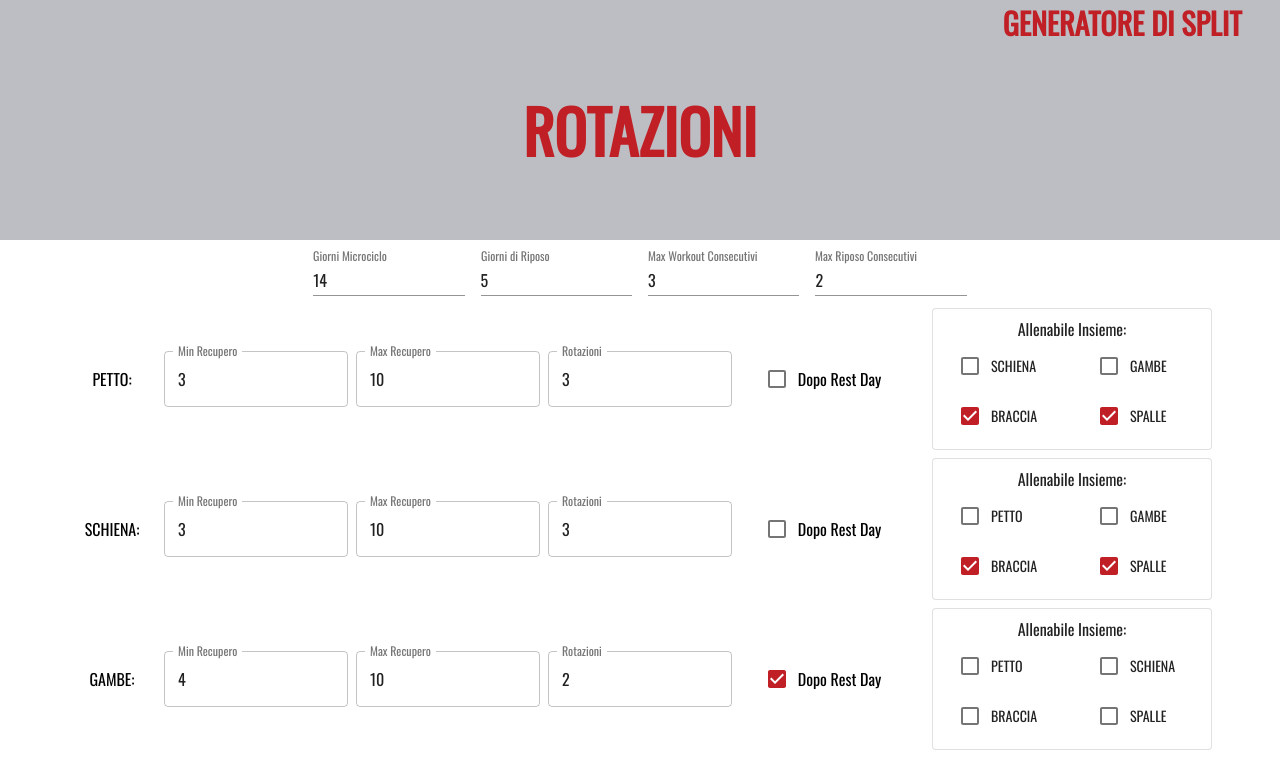
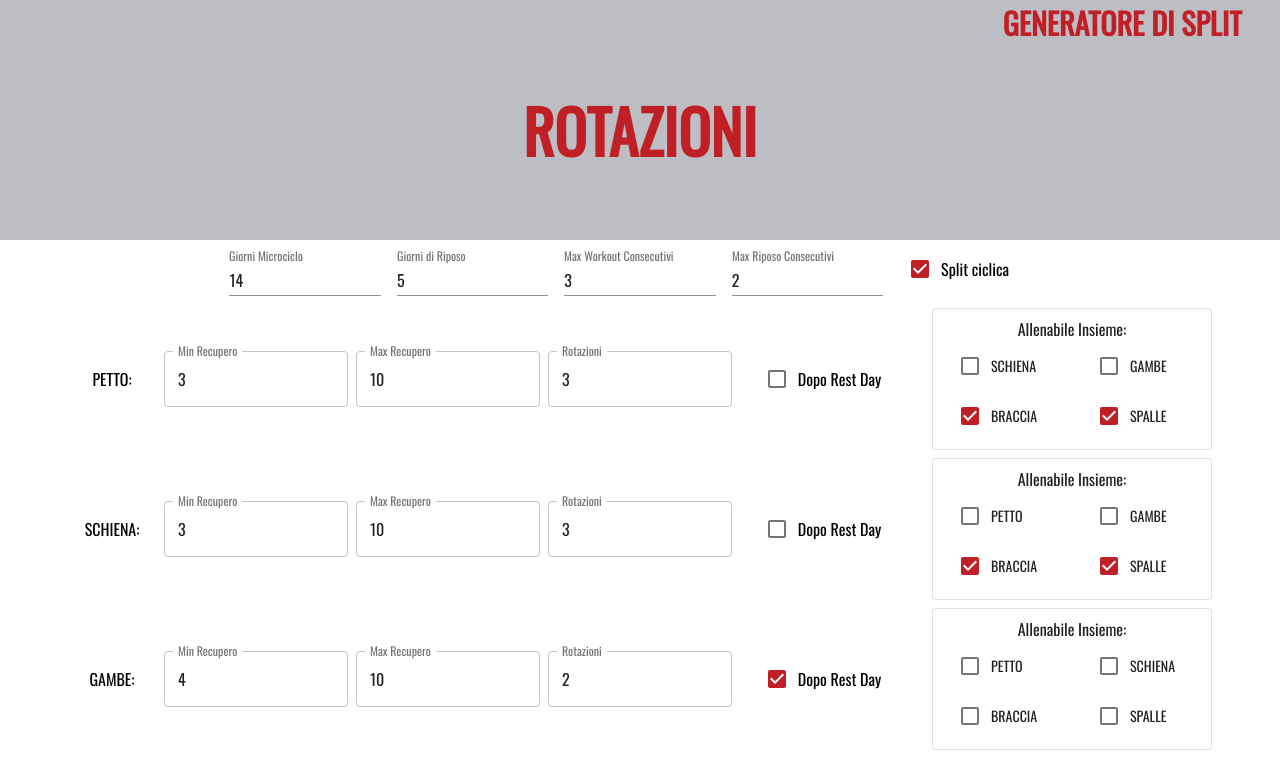
Before and after one commit to crybot/Rotazioni, a React (Create React App) app in the folder client/: page / in a window 1280 px wide. Shown: the top 757 px of the page. Built offline with nearby package versions, Linux system fonts and the light colour scheme.

Commit message:
Add checkbox indicating whether the split should be repeated

```diff
--- a/client/src/Form.js
+++ b/client/src/Form.js
@@ -1,7 +1,7 @@
 import React from 'react';
 import { useState, useRef } from 'react';
 import { Collapse, Typography, Backdrop, CircularProgress, Button } from '@material-ui/core';
-import { Icon, IconButton } from '@material-ui/core';
+import { FormControlLabel, Checkbox, Icon, IconButton } from '@material-ui/core';
 import { makeStyles } from '@material-ui/core/styles';
 import InputGroup, { IntegerField } from './InputGroup'
 import Alert from '@material-ui/lab/Alert';
@@ -63,6 +63,7 @@ const defaultState = {
   rest_days: 5,
   max_consecutive_work: 3,
   max_consecutive_rest: 2,
+  cyclic_split: true,
 
   chest_rest_min: 3,
   chest_rest_max: 10,
@@ -313,6 +314,17 @@ function Form(props) {
           variant="standard"
           onError={handleError}
           onChange={handleChange}/>
+        <FormControlLabel
+          control={
+            <Checkbox
+              name='cyclic_split'
+              checked={state.cyclic_split}
+              onChange={handleChange}
+            />
+          }
+          // disabled={state.days % 7 !== 0}
+          labelPlacement="end"
+          label={<Typography variant="body1">Split ciclica</Typography>}/>
       </form>
       <InputGroup
         name="chest"
```
